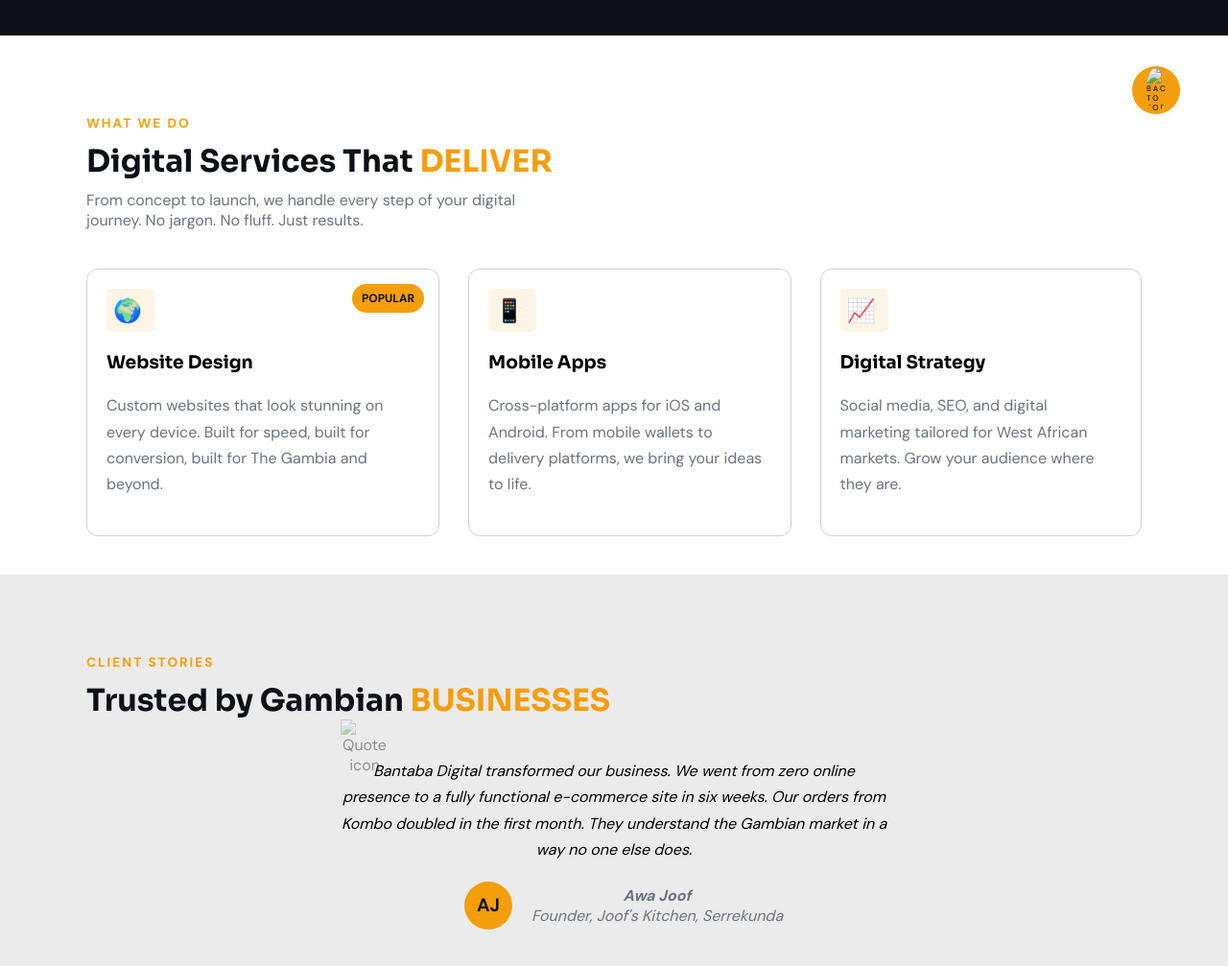
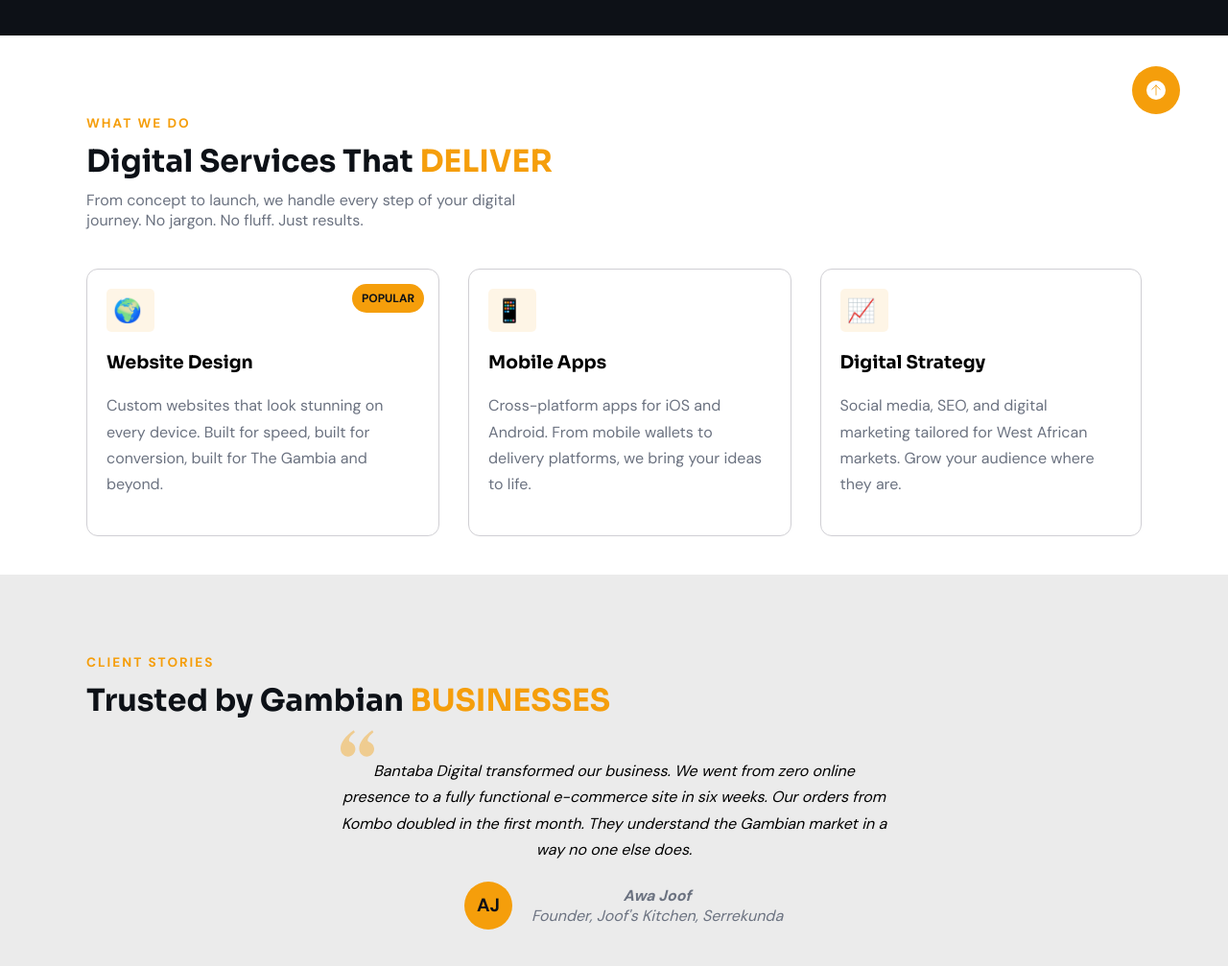
Before and after one commit to ansuofficial/bantaba-digital, a plain HTML site: page index.html in a window 1280 px wide. Shown: the part 611-1618 px from the top of the page at 96% size. Drawn offline with Linux system fonts and the light colour scheme; the site is published under a folder, as on GitHub Pages, so addresses that start at the root find nothing.

Commit message:
Adjusted icons path

```diff
--- a/index.html
+++ b/index.html
@@ -126,7 +126,7 @@
           <h2>Trusted by Gambian <span class="accent">Businesses</span></h2>
         </div>
         <div class="testimonial-card container">
-          <img class="quote-icon" src="/icons/quote-.svg" alt="Quote icon" />
+          <img class="quote-icon" src="./icons/quote-.svg" alt="Quote icon" />
           <blockquote>
             Bantaba Digital transformed our business. We went from zero online
             presence to a fully functional e-commerce site in six weeks. Our
@@ -188,7 +188,7 @@
       <a class="back-to-top" href="#top">
         <img
           class="back-to-top-img"
-          src="/icons/arrow-up.svg"
+          src="./icons/arrow-up.svg"
           alt="back to top"
         />
       </a>
```
